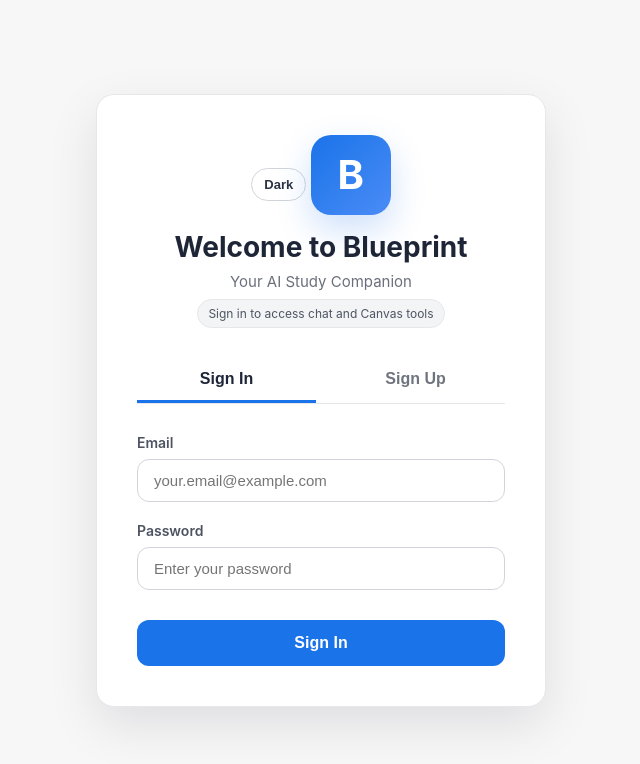
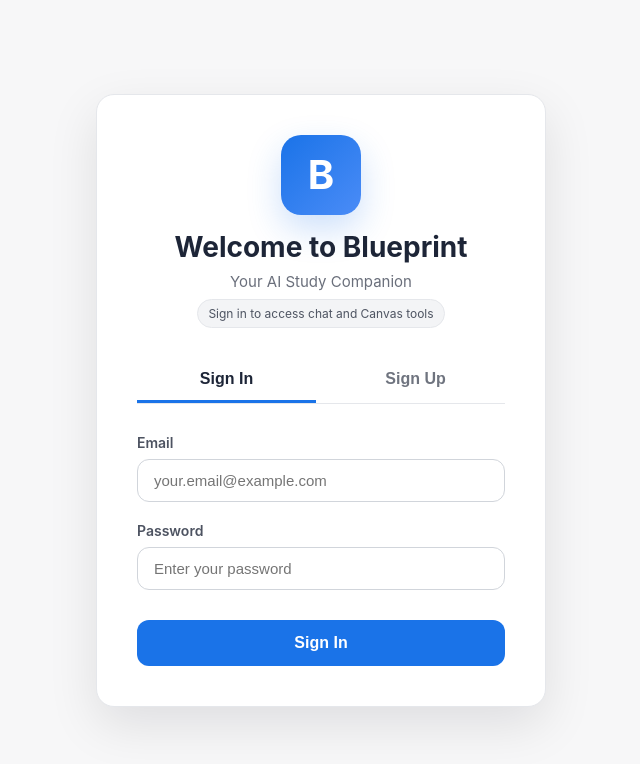
Before and after one commit to Jakeroberson1/Blueprint-Frontend, a website: page login.html in a window 1280 px wide. Shown: the whole page, without its empty margins (319-959 px from the left). Drawn offline with Linux system fonts and the light colour scheme.

Commit message:
Remove dark mode toggle from login screen

```diff
--- a/login.html
+++ b/login.html
@@ -175,24 +175,6 @@
             margin-top: 10px;
         }
 
-        .theme-toggle {
-            margin: 0 auto 12px;
-            display: inline-flex;
-            border: 1px solid rgba(209, 213, 219, 1);
-            border-radius: 999px;
-            padding: 8px 12px;
-            background: rgba(255, 255, 255, 1);
-            color: rgba(15, 23, 42, 0.88);
-            font-weight: 700;
-            font-size: 13px;
-            cursor: pointer;
-        }
-
-        body.dark-mode .theme-toggle {
-            background: rgba(30, 41, 59, 1);
-            border-color: rgba(71, 85, 105, 0.7);
-            color: rgba(226, 232, 240, 0.96);
-        }
 
         .submit-btn:hover {
             transform: translateY(-2px);
@@ -259,7 +241,6 @@
 <body>
         <div class="auth-container">
             <div class="logo-section">
-                <button class="theme-toggle" id="themeToggleBtn" type="button" onclick="toggleTheme()">Dark</button>
                 <div class="logo">B</div>
                 <h1>Welcome to Blueprint</h1>
                 <p class="subtitle">Your AI Study Companion</p>
@@ -335,8 +316,6 @@
         function applyTheme(theme) {
             const dark = theme === 'dark';
             document.body.classList.toggle('dark-mode', dark);
-            const btn = document.getElementById('themeToggleBtn');
-            if (btn) btn.textContent = dark ? 'Light' : 'Dark';
         }
         function getPreferredTheme() {
             const stored = localStorage.getItem(THEME_STORAGE_KEY);
@@ -346,12 +325,6 @@
         function initializeTheme() {
             applyTheme(getPreferredTheme());
         }
-        function toggleTheme() {
-            const next = document.body.classList.contains('dark-mode') ? 'light' : 'dark';
-            localStorage.setItem(THEME_STORAGE_KEY, next);
-            applyTheme(next);
-        }
-
         async function parseResponse(response) {
             try {
                 return await response.json();
```
